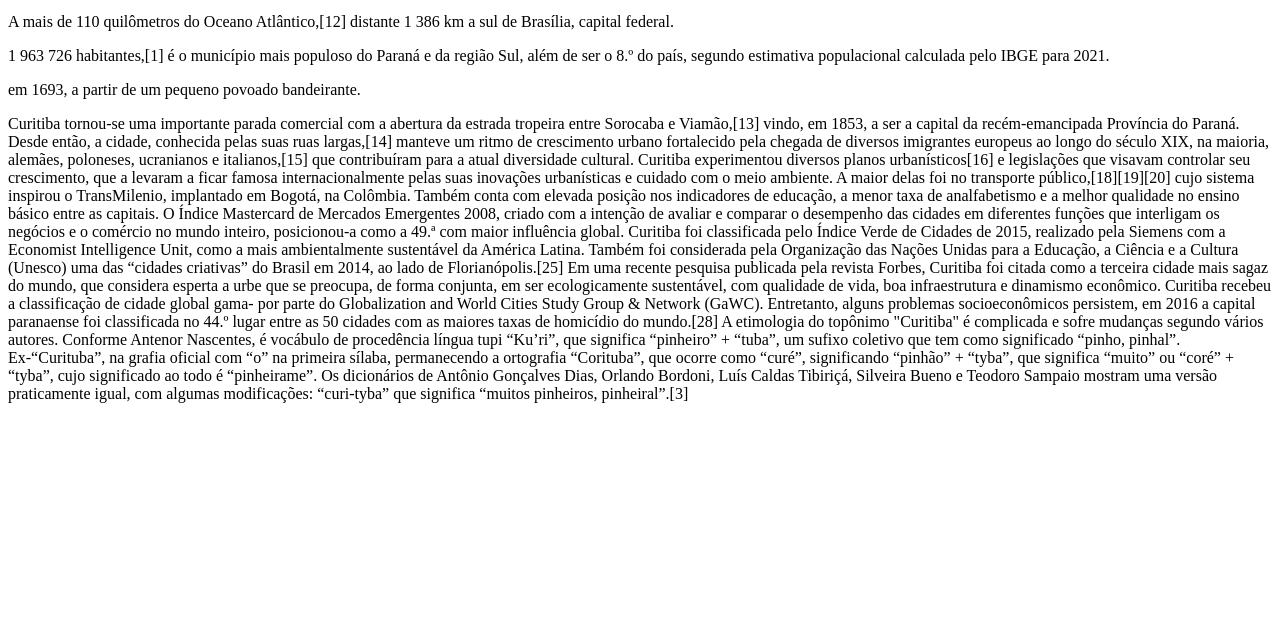
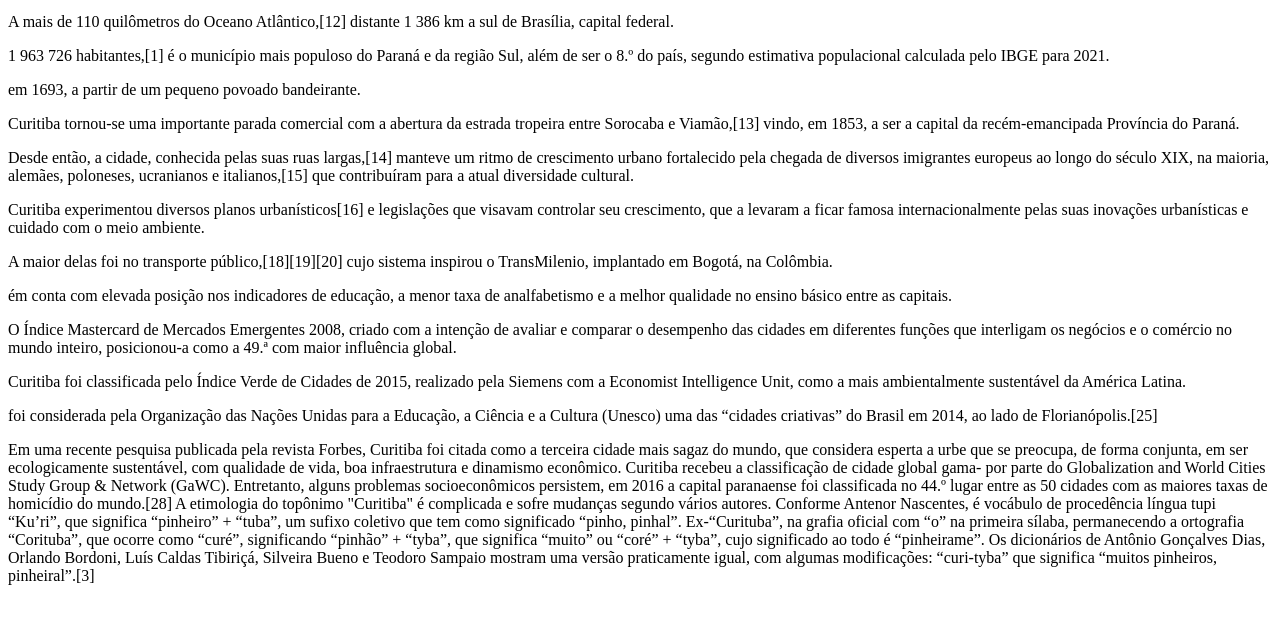
Before and after one commit to mariatadashi/Recupera-segundo-trimestre-, a plain HTML site: page index.html in a window 1280 px wide. Shown: the part 87-710 px from the top of the page. Drawn offline with Linux system fonts and the light colour scheme.

Commit message:
recuperação

```diff
--- a/index.html
+++ b/index.html
@@ -3,14 +3,14 @@
 <p>A mais de 110 quilômetros do Oceano Atlântico,[12] distante 1 386 km a sul de Brasília, capital federal.</p>
 <p>1 963 726 habitantes,[1] é o município mais populoso do Paraná e da região Sul, além de ser o 8.º do país, segundo estimativa populacional calculada pelo IBGE para 2021.</p>
 <p> em 1693, a partir de um pequeno povoado bandeirante.</p>
-<p>Curitiba tornou-se uma importante parada comercial com a abertura da estrada tropeira entre Sorocaba e Viamão,[13] vindo, em 1853, a ser a capital da recém-emancipada Província do Paraná.
-Desde então, a cidade, conhecida pelas suas ruas largas,[14] manteve um ritmo de crescimento urbano fortalecido pela chegada de diversos imigrantes europeus ao longo do século XIX, na maioria, alemães, poloneses, ucranianos e italianos,[15] que contribuíram para a atual diversidade cultural.
+<p>Curitiba tornou-se uma importante parada comercial com a abertura da estrada tropeira entre Sorocaba e Viamão,[13] vindo, em 1853, a ser a capital da recém-emancipada Província do Paraná.</p>
+<p>Desde então, a cidade, conhecida pelas suas ruas largas,[14] manteve um ritmo de crescimento urbano fortalecido pela chegada de diversos imigrantes europeus ao longo do século XIX, na maioria, alemães, poloneses, ucranianos e italianos,[15] que contribuíram para a atual diversidade cultural.</p>
 Curitiba experimentou diversos planos urbanísticos[16] e legislações que visavam controlar seu crescimento, que a levaram a ficar famosa internacionalmente pelas suas inovações urbanísticas e cuidado com o meio ambiente.
- A maior delas foi no transporte público,[18][19][20] cujo sistema inspirou o TransMilenio, implantado em Bogotá, na Colômbia.
-Também conta com elevada posição nos indicadores de educação, a menor taxa de analfabetismo e a melhor qualidade no ensino básico entre as capitais.
-O Índice Mastercard de Mercados Emergentes 2008, criado com a intenção de avaliar e comparar o desempenho das cidades em diferentes funções que interligam os negócios e o comércio no mundo inteiro, posicionou-a como a 49.ª com maior influência global.
- Curitiba foi classificada pelo Índice Verde de Cidades de 2015, realizado pela Siemens com a Economist Intelligence Unit, como a mais ambientalmente sustentável da América Latina.
- Também foi considerada pela Organização das Nações Unidas para a Educação, a Ciência e a Cultura (Unesco) uma das “cidades criativas” do Brasil em 2014, ao lado de Florianópolis.[25]
+ <p>A maior delas foi no transporte público,[18][19][20] cujo sistema inspirou o TransMilenio, implantado em Bogotá, na Colômbia.</p>
+<p>ém conta com elevada posição nos indicadores de educação, a menor taxa de analfabetismo e a melhor qualidade no ensino básico entre as capitais.</p>
+<p>O Índice Mastercard de Mercados Emergentes 2008, criado com a intenção de avaliar e comparar o desempenho das cidades em diferentes funções que interligam os negócios e o comércio no mundo inteiro, posicionou-a como a 49.ª com maior influência global.</p>
+ <p>Curitiba foi classificada pelo Índice Verde de Cidades de 2015, realizado pela Siemens com a Economist Intelligence Unit, como a mais ambientalmente sustentável da América Latina.</p>
+ <p>foi considerada pela Organização das Nações Unidas para a Educação, a Ciência e a Cultura (Unesco) uma das “cidades criativas” do Brasil em 2014, ao lado de Florianópolis.[25]</p>
 Em uma recente pesquisa publicada pela revista Forbes, Curitiba foi citada como a terceira cidade mais sagaz do mundo, que considera esperta a urbe que se preocupa, de forma conjunta, em ser ecologicamente sustentável, com qualidade de vida, boa infraestrutura e dinamismo econômico.
 Curitiba recebeu a classificação de cidade global gama- por parte do Globalization and World Cities Study Group & Network (GaWC).
  Entretanto, alguns problemas socioeconômicos persistem, em 2016 a capital paranaense foi classificada no 44.º lugar entre as 50 cidades com as maiores taxas de homicídio do mundo.[28]
```
